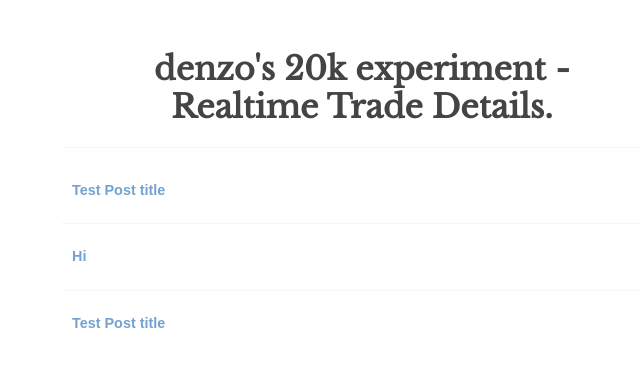
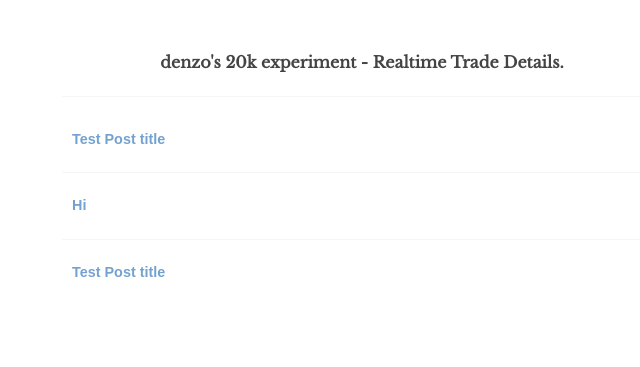
Before and after one commit to denzo1/denzo1.github.io, a Jekyll site: the page built from index.html, in a window 1280 px wide. Shown: the top 367 px of the page, without its empty margins (278-918 px from the left). Built offline with Jekyll 4.4.1, drawn with Linux system fonts in a browser that asks for light colours; the list of posts is cut into pages by our own code.

Commit message:
Update posts.html

```diff
--- a/_layouts/posts.html
+++ b/_layouts/posts.html
@@ -11,7 +11,7 @@
 <body>
     <div class="wrapper">
         <header>
-            <h1>{{ site.title }}</h1>
+            <B>{{ site.title }}</B>
         </header>
         <article class="list">
             <ul class="post-list">
```
